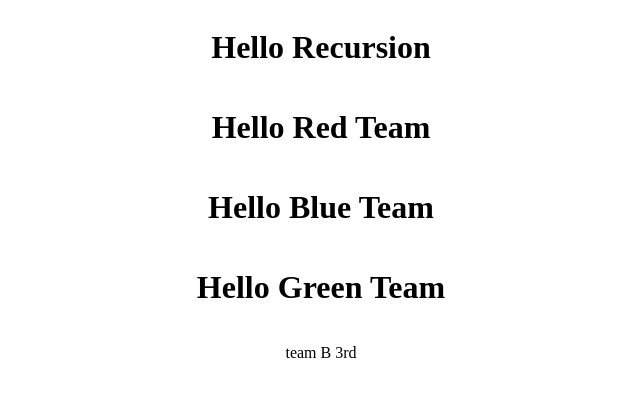
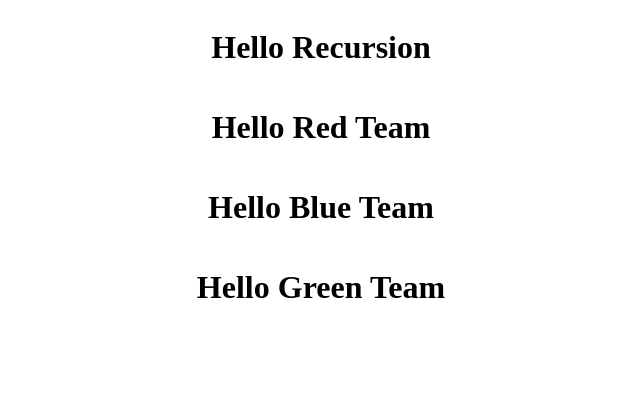
Before and after one commit to teamb20241214/task1, a plain HTML site: page index.html in a window 1280 px wide. Shown: the full height of the page, 319-959 px from the left. Drawn offline with Linux system fonts and the light colour scheme.

Commit message:
deleted paragraph

```diff
--- a/index.html
+++ b/index.html
@@ -15,7 +15,6 @@
         <h1>Hello Red Team</h1>
         <h1>Hello Blue Team</h1>
         <h1>Hello Green Team</h1>
-        <p>team B 3rd</p>
     </div>
 </body>
 
```
